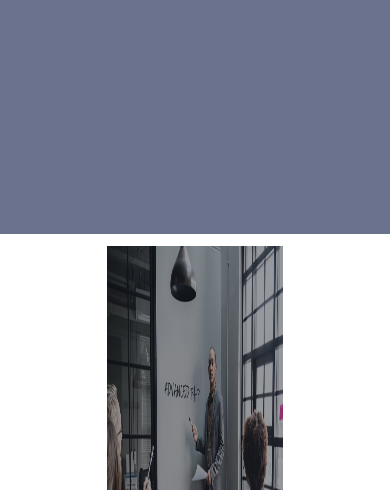
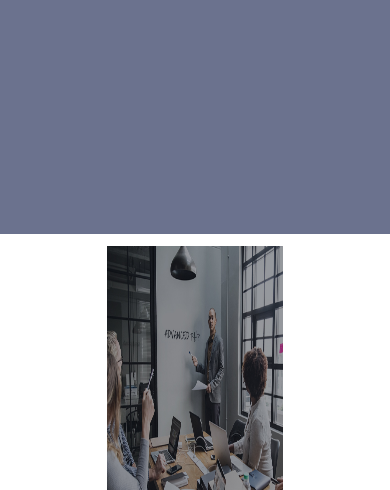
Before and after one commit to Ananthu-AS/Assignment-1, a plain HTML site: page index.html in a window 390 px wide. Shown: the part 610-1100 px from the top of the page. Drawn offline with Linux system fonts and the light colour scheme.

Commit message:
second commit

```diff
--- a/css/style.css
+++ b/css/style.css
@@ -205,6 +205,9 @@
         justify-content: center;
         align-items: center;
     }
+    .course_img {
+        height: 40vh;
+    }
 }
 @media screen and (max-width: 1190px) {
     .course_box {
```
